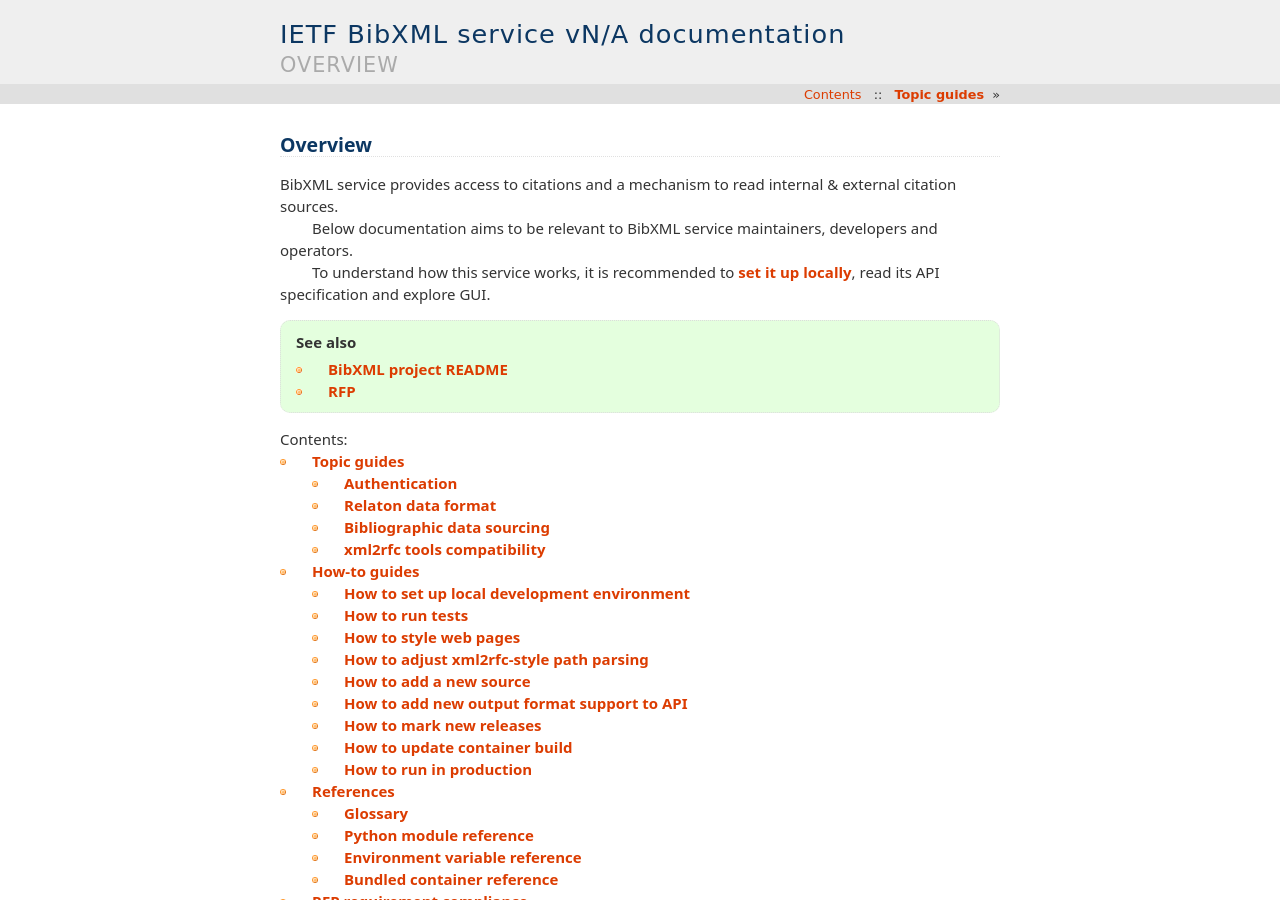
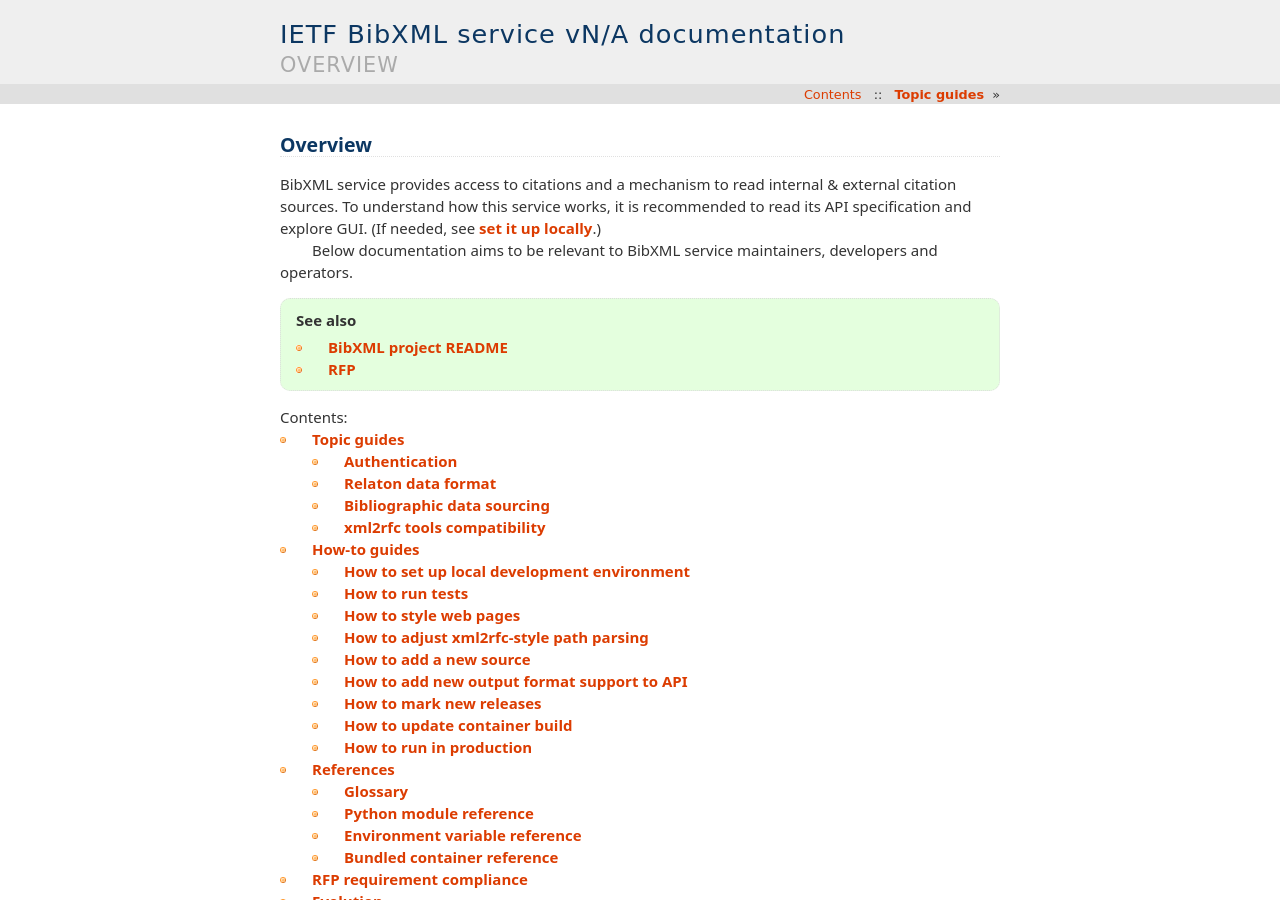
Before and after one commit to ietf-tools/bibxml-service, a Sphinx documentation site: the page built from docs/index.rst, in a window 1280 px wide and 900 px high. Built offline with Sphinx 7.4.7, drawn with Linux system fonts in a browser that asks for light colours; pages that are not in the unit, such as notebooks, are missing from menus.

Commit message:
docs: minor improvements here and there

```diff
--- a/docs/index.rst
+++ b/docs/index.rst
@@ -8,13 +8,12 @@
 
 BibXML service provides access to citations
 and a mechanism to read internal & external citation sources.
+To understand how this service works,
+it is recommended to read its API specification and explore GUI.
+(If needed, see :doc:`set it up locally</howto/develop-locally>`.)
 
 Below documentation aims to be relevant
 to BibXML service maintainers, developers and operators.
-
-To understand how this service works,
-it is recommended to :doc:`set it up locally</howto/develop-locally>`,
-read its API specification and explore GUI.
 
 .. seealso::
 
--- a/docs/ref/modules/sources.rst
+++ b/docs/ref/modules/sources.rst
@@ -13,6 +13,11 @@
 
 .. automodule:: sources.indexable
    :members:
+   :show-inheritance:
+   :exclude-members: registry, __init__
+
+.. autodata:: sources.indexable.registry
+   :no-value:
 
 ``types``: Bibliographic data sourcing types
 ============================================
@@ -20,6 +25,7 @@
 .. automodule:: sources.types
    :members:
    :show-inheritance:
+   :exclude-members: __init__
 
 Exceptions
 ==========
```
Also changed, not shown: 1 other file.
